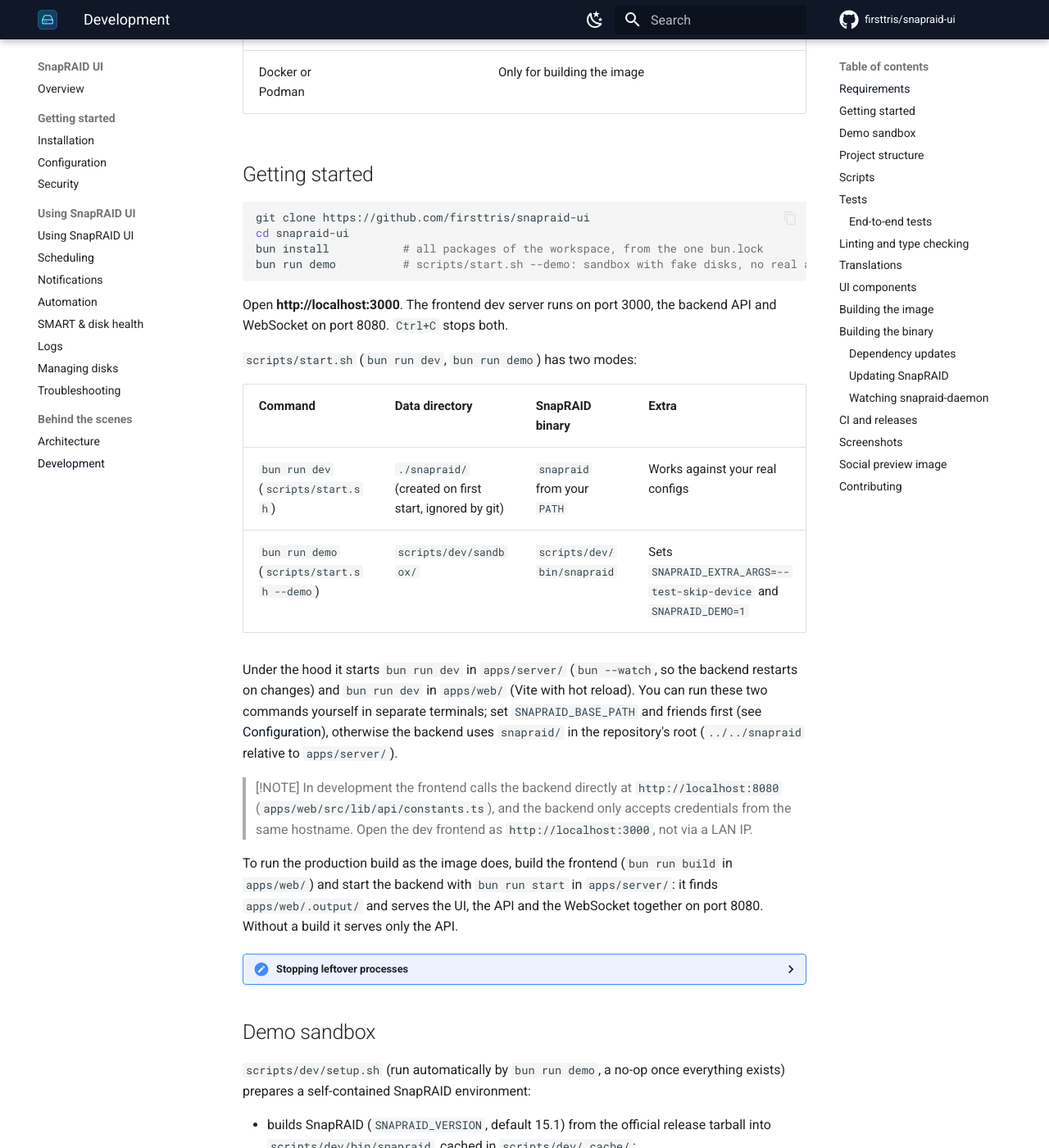
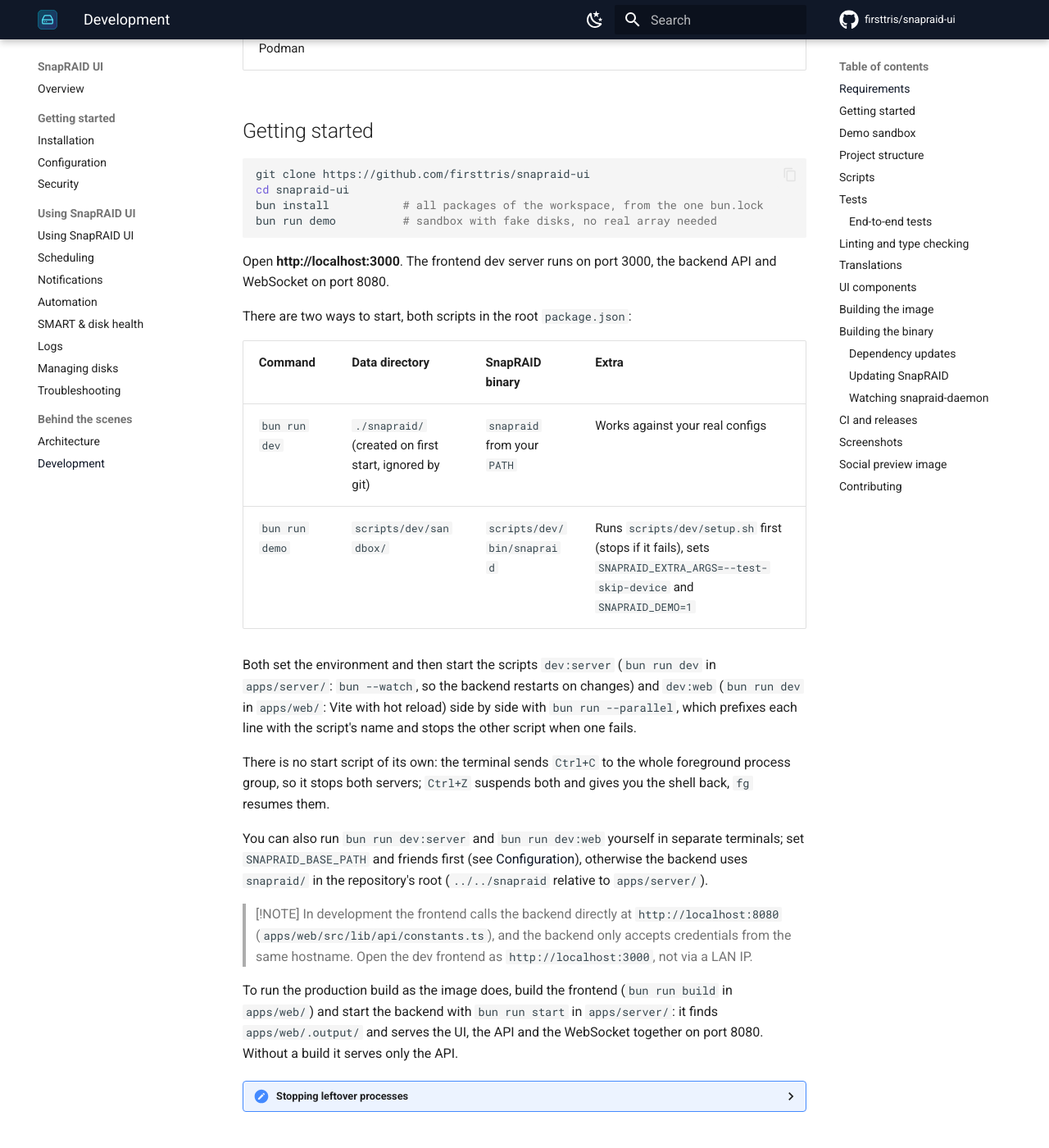
Before and after one commit to firsttris/snapraid-ui, an MkDocs documentation site: the page built from docs/development.md, in a window 1280 px wide and 1400 px high, scrolled down 696 px. Shown: the whole window at 82% size. Built offline with MkDocs 1.6.1 and Material for MkDocs 9.7.7, drawn with Linux system fonts in a browser that asks for light colours; comment, search, counter and statistics services are not loaded; some of the changed text lies outside the part shown.

Commit message:
Start dev and demo with bun run --parallel instead of the fish script
`bun run dev` and `bun run demo` are now plain package.json scripts: they set
SNAPRAID_BASE_PATH (absolute, from $PWD) and, for the demo, run
scripts/dev/setup.sh first and set SNAPRAID_BIN, SNAPRAID_EXTRA_ARGS and
SNAPRAID_DEMO, then start `dev:server` and `dev:web` with Bun's built-in
`bun run --parallel`, which stops the other script when one fails.

No process supervision of our own: the terminal sends Ctrl+C, Ctrl+Z and
hangup to the whole foreground process group, so Ctrl+C stops both
servers, Ctrl+Z suspends both and fg resumes them. scripts/start.sh and
the fish requirement are gone; README, docs and comments updated.

Co-Authored-By: Claude Opus 5.5 <noreply@anthropic.com>
Claude-Session: https://claude.ai/code/session_01Y3rdfbWb1xDUdPRng7TX9Z

````diff
--- a/docs/development.md
+++ b/docs/development.md
@@ -7,7 +7,6 @@ This page gets you from a fresh clone to a running development setup, and covers
 | Tool | Version | Needed for |
 |---|---|---|
 | [Bun](https://bun.com/) | the version in `packageManager` of the root `package.json` (1.4.4) | Everything JavaScript: runs the backend and its tests, installs the packages, runs Vite and Vitest and Playwright's test runner (`bun --bun playwright test`), compiles the standalone binary (CI and the image use the same version) |
-| [fish](https://fishshell.com/) | | `scripts/start.sh` is a fish script |
 | `curl`, `tar`, `gcc`, `make` | | Building SnapRAID for the demo sandbox (`scripts/dev/setup.sh`) |
 | SnapRAID | 14.0 or newer | Only for running against a real array without `--demo`; it has to be on your `PATH` or set via `SNAPRAID_BIN` |
 | Docker or Podman | | Only for building the image |
@@ -18,19 +17,23 @@ This page gets you from a fresh clone to a running development setup, and covers
 git clone https://github.com/firsttris/snapraid-ui
 cd snapraid-ui
 bun install           # all packages of the workspace, from the one bun.lock
-bun run demo          # scripts/start.sh --demo: sandbox with fake disks, no real array needed
+bun run demo          # sandbox with fake disks, no real array needed
 ```
 
-Open **http://localhost:3000**. The frontend dev server runs on port 3000, the backend API and WebSocket on port 8080. `Ctrl+C` stops both.
+Open **http://localhost:3000**. The frontend dev server runs on port 3000, the backend API and WebSocket on port 8080.
 
-`scripts/start.sh` (`bun run dev`, `bun run demo`) has two modes:
+There are two ways to start, both scripts in the root `package.json`:
 
 | Command | Data directory | SnapRAID binary | Extra |
 |---|---|---|---|
-| `bun run dev` (`scripts/start.sh`) | `./snapraid/` (created on first start, ignored by git) | `snapraid` from your `PATH` | Works against your real configs |
-| `bun run demo` (`scripts/start.sh --demo`) | `scripts/dev/sandbox/` | `scripts/dev/bin/snapraid` | Sets `SNAPRAID_EXTRA_ARGS=--test-skip-device` and `SNAPRAID_DEMO=1` |
+| `bun run dev` | `./snapraid/` (created on first start, ignored by git) | `snapraid` from your `PATH` | Works against your real configs |
+| `bun run demo` | `scripts/dev/sandbox/` | `scripts/dev/bin/snapraid` | Runs `scripts/dev/setup.sh` first (stops if it fails), sets `SNAPRAID_EXTRA_ARGS=--test-skip-device` and `SNAPRAID_DEMO=1` |
 
-Under the hood it starts `bun run dev` in `apps/server/` (`bun --watch`, so the backend restarts on changes) and `bun run dev` in `apps/web/` (Vite with hot reload). You can run these two commands yourself in separate terminals; set `SNAPRAID_BASE_PATH` and friends first (see [Configuration](configuration.md)), otherwise the backend uses `snapraid/` in the repository's root (`../../snapraid` relative to `apps/server/`).
+Both set the environment and then start the scripts `dev:server` (`bun run dev` in `apps/server/`: `bun --watch`, so the backend restarts on changes) and `dev:web` (`bun run dev` in `apps/web/`: Vite with hot reload) side by side with `bun run --parallel`, which prefixes each line with the script's name and stops the other script when one fails.
+
+There is no start script of its own: the terminal sends `Ctrl+C` to the whole foreground process group, so it stops both servers; `Ctrl+Z` suspends both and gives you the shell back, `fg` resumes them.
+
+You can also run `bun run dev:server` and `bun run dev:web` yourself in separate terminals; set `SNAPRAID_BASE_PATH` and friends first (see [Configuration](configuration.md)), otherwise the backend uses `snapraid/` in the repository's root (`../../snapraid` relative to `apps/server/`).
 
 > [!NOTE]
 > In development the frontend calls the backend directly at `http://localhost:8080` (`apps/web/src/lib/api/constants.ts`), and the backend only accepts credentials from the same hostname. Open the dev frontend as `http://localhost:3000`, not via a LAN IP.
@@ -121,7 +124,6 @@ packages/shared/       @snapraid-ui/shared: types and logic used by backend and
 docker/                Dockerfile, Compose file, Quadlet units
 scripts/build-binary.sh  the standalone binary (bun build --compile)
 scripts/install.sh     installer of the binary with a systemd service, attached to each release
-scripts/start.sh       local start (bun run dev, bun run demo)
 scripts/dev/setup.sh   demo sandbox
 scripts/social-preview/  the social preview image
 e2e/                   end-to-end tests (Playwright) against real SnapRAID and snapraid-daemon
--- a/package.json
+++ b/package.json
@@ -10,7 +10,9 @@
     "e2e"
   ],
   "scripts": {
-    "dev": "fish scripts/start.sh",
-    "demo": "fish scripts/start.sh --demo"
+    "dev": "mkdir -p snapraid && SNAPRAID_BASE_PATH=$PWD/snapraid bun run --parallel dev:server dev:web",
+    "demo": "bash scripts/dev/setup.sh && SNAPRAID_BASE_PATH=$PWD/scripts/dev/sandbox SNAPRAID_BIN=$PWD/scripts/dev/bin/snapraid SNAPRAID_EXTRA_ARGS=--test-skip-device SNAPRAID_DEMO=1 bun run --parallel dev:server dev:web",
+    "dev:server": "bun run --cwd apps/server dev",
+    "dev:web": "bun run --cwd apps/web dev"
   }
 }
````
Also changed, not shown: README.md (+1 -2 lines), 5 other files.
